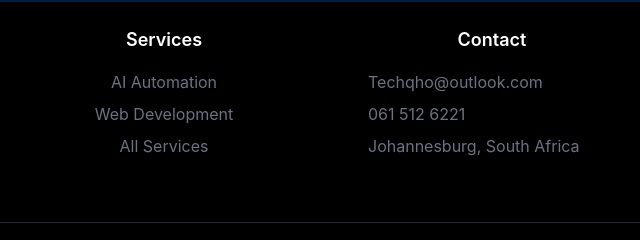
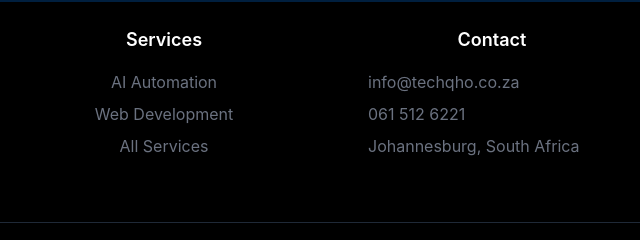
Before and after one commit to malumewejuice/Tech-QHO, a website: page pricing.html in a window 1280 px wide. Shown: the part 3271-3511 px from the top of the page, 640-1280 px from the left. Drawn offline with nearby package versions, Linux system fonts and the light colour scheme.

Commit message:
Update pricing.html

```diff
--- a/pricing.html
+++ b/pricing.html
@@ -291,7 +291,7 @@
       <div>
         <h3 class="text-white text-lg font-semibold mb-4">Contact</h3>
         <ul class="space-y-2">
-          <li class="flex items-center"><i data-feather="mail" class="mr-2 w-4 h-4"></i> Techqho@outlook.com</li>
+          <li class="flex items-center"><i data-feather="mail" class="mr-2 w-4 h-4"></i> info@techqho.co.za</li>
           <li class="flex items-center"><i data-feather="phone" class="mr-2 w-4 h-4"></i> 061 512 6221</li>
           <li class="flex items-center"><i data-feather="map-pin" class="mr-2 w-4 h-4"></i> Johannesburg, South Africa</li>
         </ul>
@@ -376,4 +376,5 @@
     AOS.refresh();
   </script>
 </body>
+
 </html>
```
